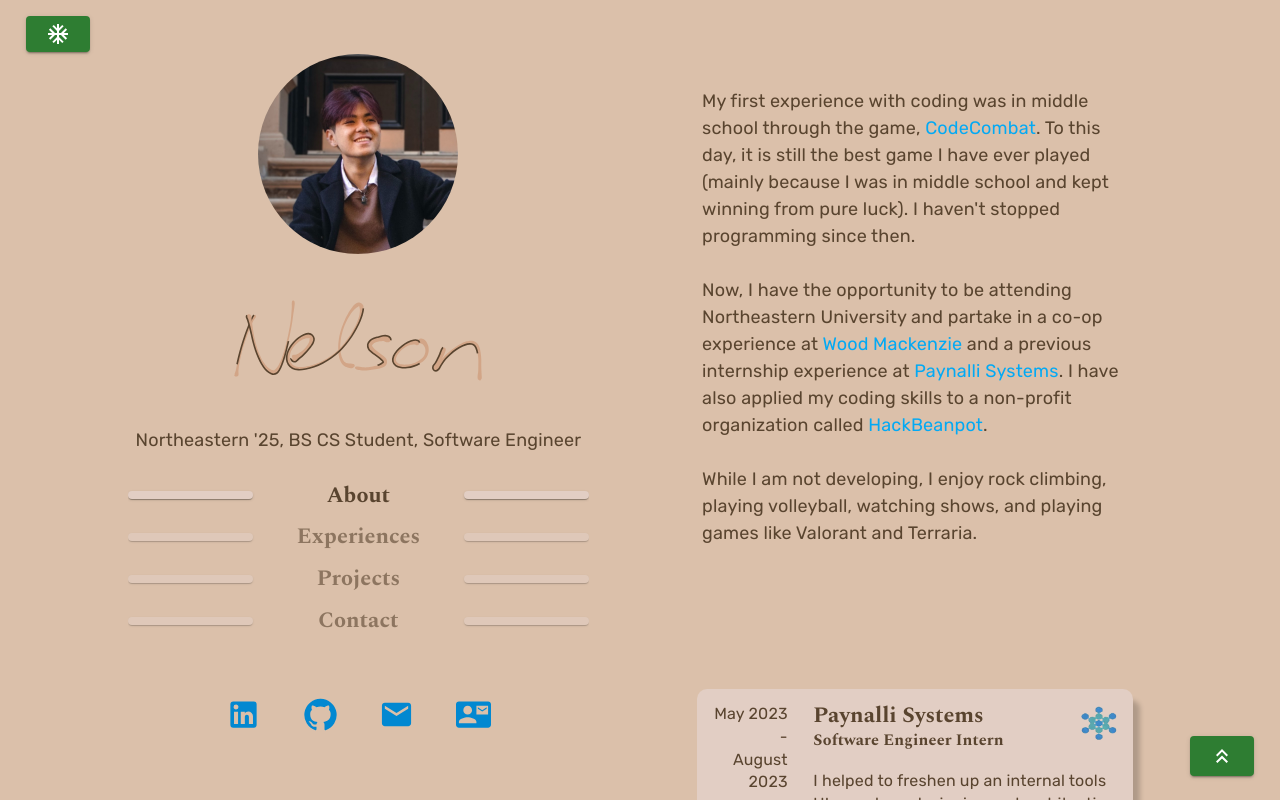
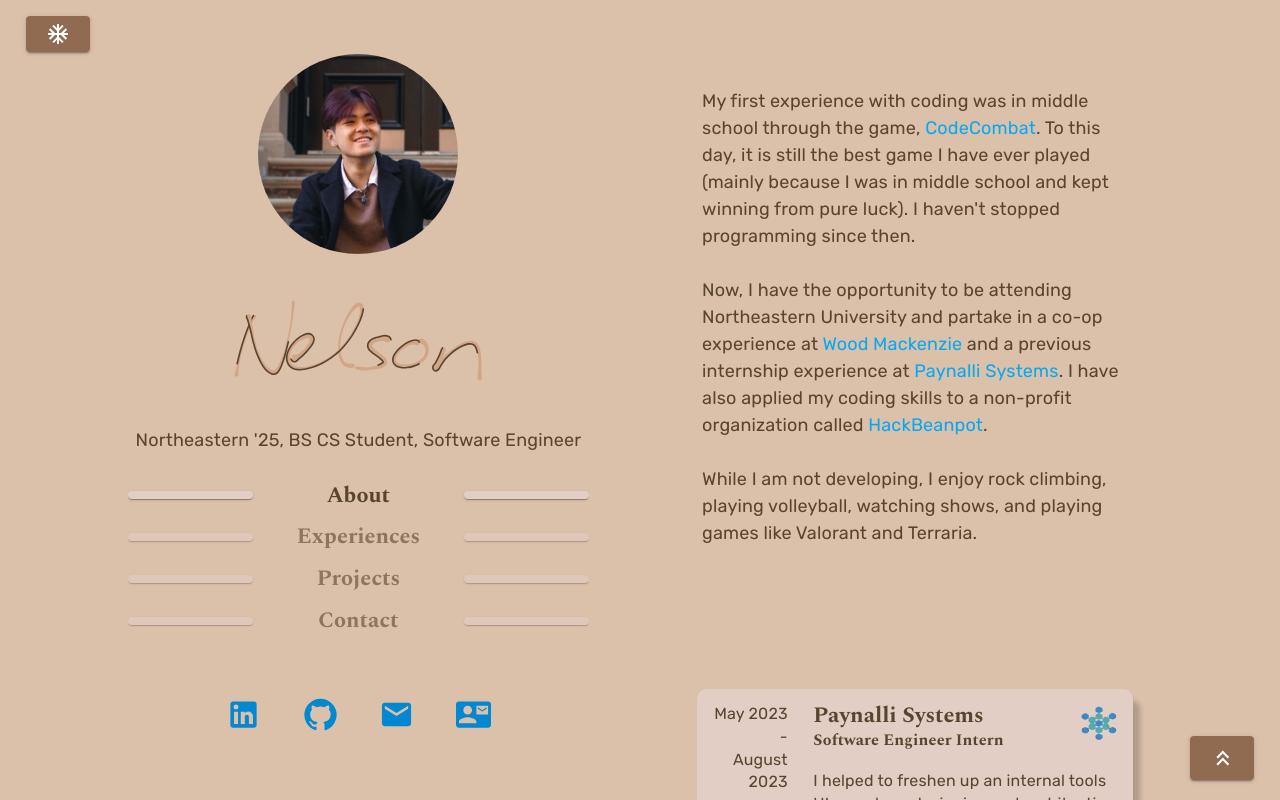
Before and after one commit to NelsonDong41/nelson-personal-portfolio, a Next.js app: page / in a window 1280 px wide. Shown: the top 800 px of the page. Built offline with nearby package versions, Linux system fonts and the light colour scheme.

Commit message:
update colors for accessability

```diff
--- a/components/Buttons/ColorThemeButton.tsx
+++ b/components/Buttons/ColorThemeButton.tsx
@@ -33,7 +33,7 @@
           rotate: [0, 0, 270, 270, 0]
         }}
         transition = {{ duration: 2 }}
-        color = "success"
+        color="secondary"
       >
         <motion.div>
           <Interactable>
--- a/components/Buttons/ScrollToTop.tsx
+++ b/components/Buttons/ScrollToTop.tsx
@@ -1,25 +1,26 @@
 import { KeyboardDoubleArrowUp } from "@mui/icons-material";
-import {  Button } from "@mui/material";
+import { Button } from "@mui/material";
 import { animateScroll as scroll } from "react-scroll";
 import Interactable from "../Util/Interactable";
+import RemoveOverflow from "../Util/RemoveOverflow";
 
 export default function ScrollToTop() {
   return (
     <Interactable>
+      <RemoveOverflow>
         <Button
           variant="contained"
           sx={{
             position: "fixed",
             top: "92vh",
             left: "93vw",
-          height: "5vh",
-          width: "3vw",
           }}
           onClick={() => scroll.scrollToTop()}
-        color = "success"
+          color="secondary"
         >
-        <KeyboardDoubleArrowUp />
+          <KeyboardDoubleArrowUp style={{ height: "4vh", width: "2vw" }} />
         </Button>
+      </RemoveOverflow>
     </Interactable>
   );
 }
--- a/components/CustomToast/CustomToast.tsx
+++ b/components/CustomToast/CustomToast.tsx
@@ -12,7 +12,7 @@
     open={open}
     message="Email Sent!"
     autoHideDuration={SNACKBAR_TIMER}
-    anchorOrigin={{ vertical: "top", horizontal: "left" }}
+    anchorOrigin={{ vertical: "top", horizontal: "right" }}
     style={{
       margin: "2vh 2vw",
       width: "fit-content",
--- a/components/Sections/Contact/ContactForm.tsx
+++ b/components/Sections/Contact/ContactForm.tsx
@@ -153,14 +153,14 @@
       >
         <SendIcon
           style={{
-            transform: `${isSubmitting ? "translateX(10vw)" : "translateX(0)"}`,
+            transform: `${isSubmitting ? "translateX(20vw)" : "translateX(0)"}`,
             transition: "ease-in-out 200ms",
           }}
         />
         Send Message
       </Button>
       <CustomToast
-        severity={submitErrors ? "error" : "success"}
+        severity={submitErrors ? "error" : "info"}
         open={submitted}
         message={submitErrors ? "Email Sending Failed!!" : "Email Sent!"}
       />
```
Lines whose indentation alone changed are shown as unchanged.
